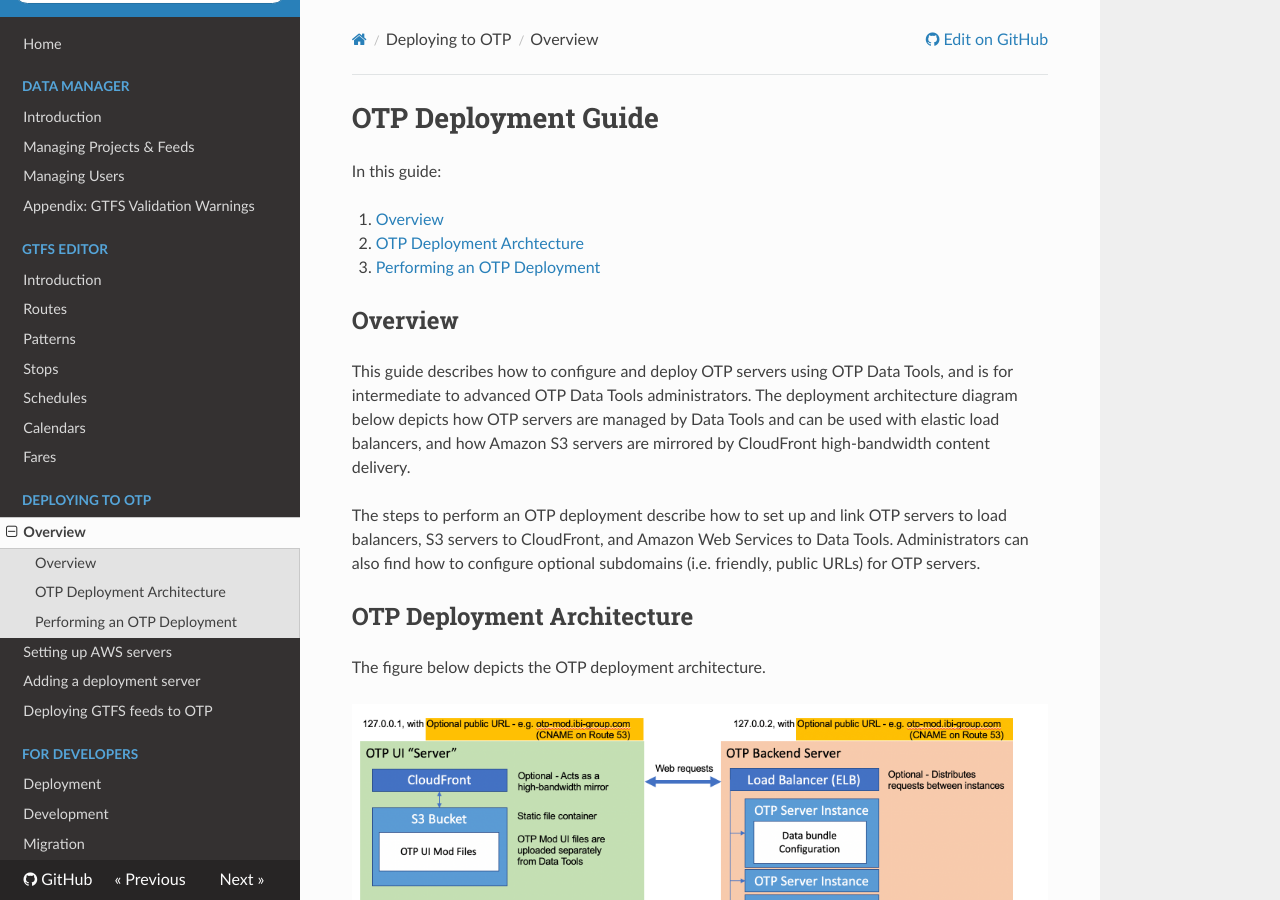
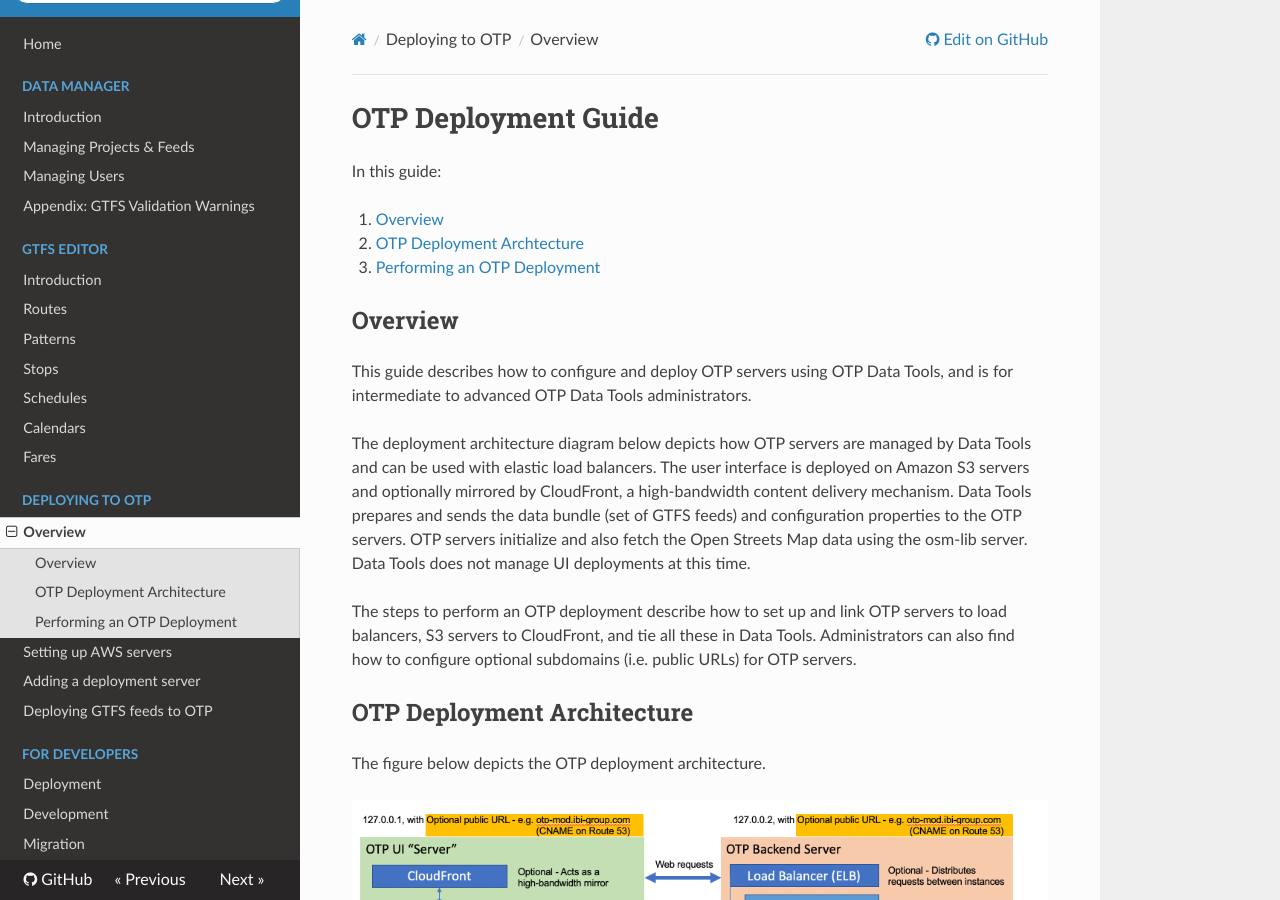
Before and after one commit to wtchen/datatools-ui, an MkDocs documentation site: the page built from docs/user/otp-deployment.md, in a window 1280 px wide and 900 px high. Built offline with MkDocs 1.6.1, drawn with Linux system fonts in a browser that asks for light colours; nearby versions of some CDN libraries; old or Windows-style settings are respelled for this version of MkDocs.

Commit message:
docs(otp-deployment.md): Revised intro paragraph

```diff
--- a/docs/user/otp-deployment.md
+++ b/docs/user/otp-deployment.md
@@ -8,9 +8,11 @@
 
 ## Overview
 
-This guide describes how to configure and deploy OTP servers using OTP Data Tools, and is for intermediate to advanced OTP Data Tools administrators. The deployment architecture diagram below depicts how OTP servers are managed by Data Tools and can be used with elastic load balancers, and how Amazon S3 servers are mirrored by CloudFront high-bandwidth content delivery.
+This guide describes how to configure and deploy OTP servers using OTP Data Tools, and is for intermediate to advanced OTP Data Tools administrators.
 
-The steps to perform an OTP deployment describe how to set up and link OTP servers to load balancers, S3 servers to CloudFront, and Amazon Web Services to Data Tools. Administrators can also find how to configure optional subdomains (i.e. friendly, public URLs) for OTP servers.
+The deployment architecture diagram below depicts how OTP servers are managed by Data Tools and can be used with elastic load balancers. The user interface is deployed on Amazon S3 servers and optionally mirrored by CloudFront, a high-bandwidth content delivery mechanism. Data Tools prepares and sends the data bundle (set of GTFS feeds) and configuration properties to the OTP servers. OTP servers initialize and also fetch the Open Streets Map data using the osm-lib server.  Data Tools does not manage UI deployments at this time.
+
+The steps to perform an OTP deployment describe how to set up and link OTP servers to load balancers, S3 servers to CloudFront, and tie all these in Data Tools. Administrators can also find how to configure optional subdomains (i.e. public URLs) for OTP servers.
 
 ## OTP Deployment Architecture
 
```
